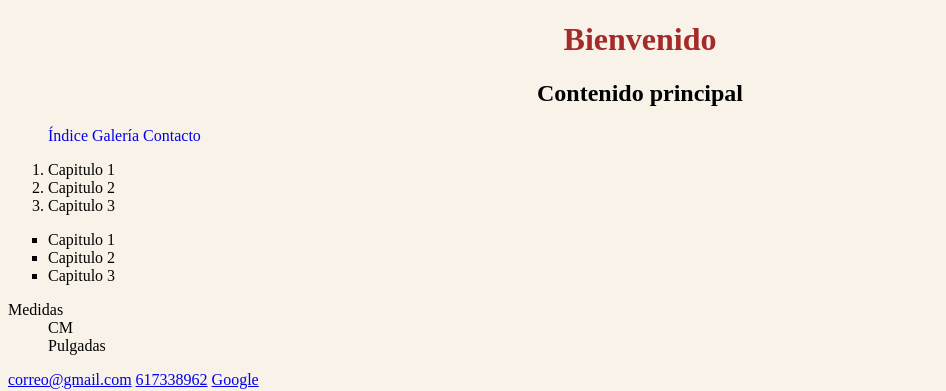
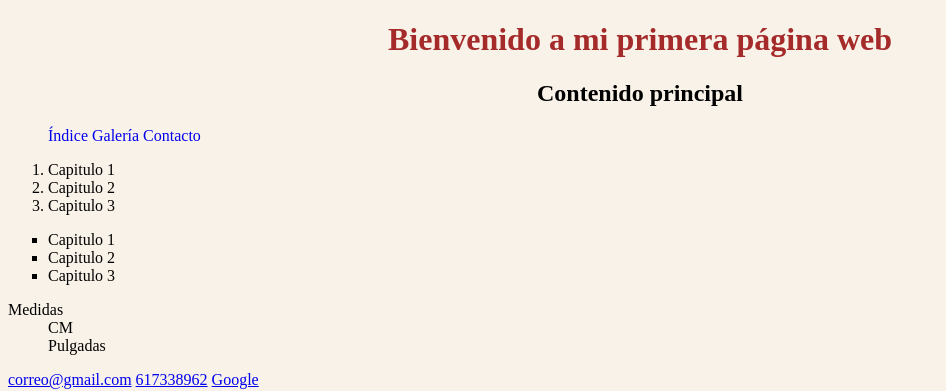
Before and after one commit to andreacalatayud/Alojamiento-de-prueba, a plain HTML site: page index.html in a window 1280 px wide. Shown: the top 391 px of the page, without its empty margins (0-946 px from the left). Drawn offline with Linux system fonts and the light colour scheme.

Commit message:
Update index.html

```diff
--- a/index.html
+++ b/index.html
@@ -13,7 +13,7 @@
         <!-- CABECERA: Barra de navegación, logo, búsqueda, etc. -->
         <header>
 
-            <h1>Bienvenido</h1>
+            <h1>Bienvenido a mi primera página web</h1>
             <h2>Contenido principal</h2>
 
             <!-- Barra de navegación -->
```
